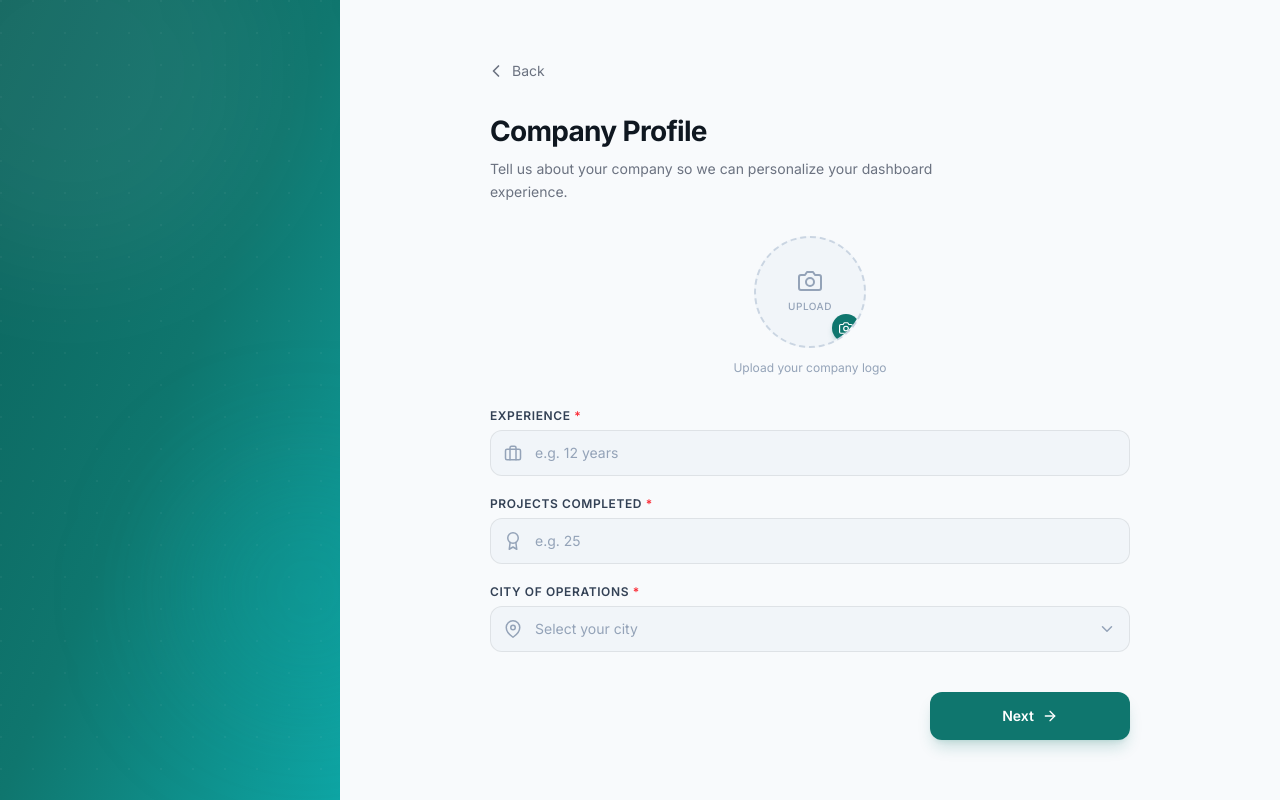
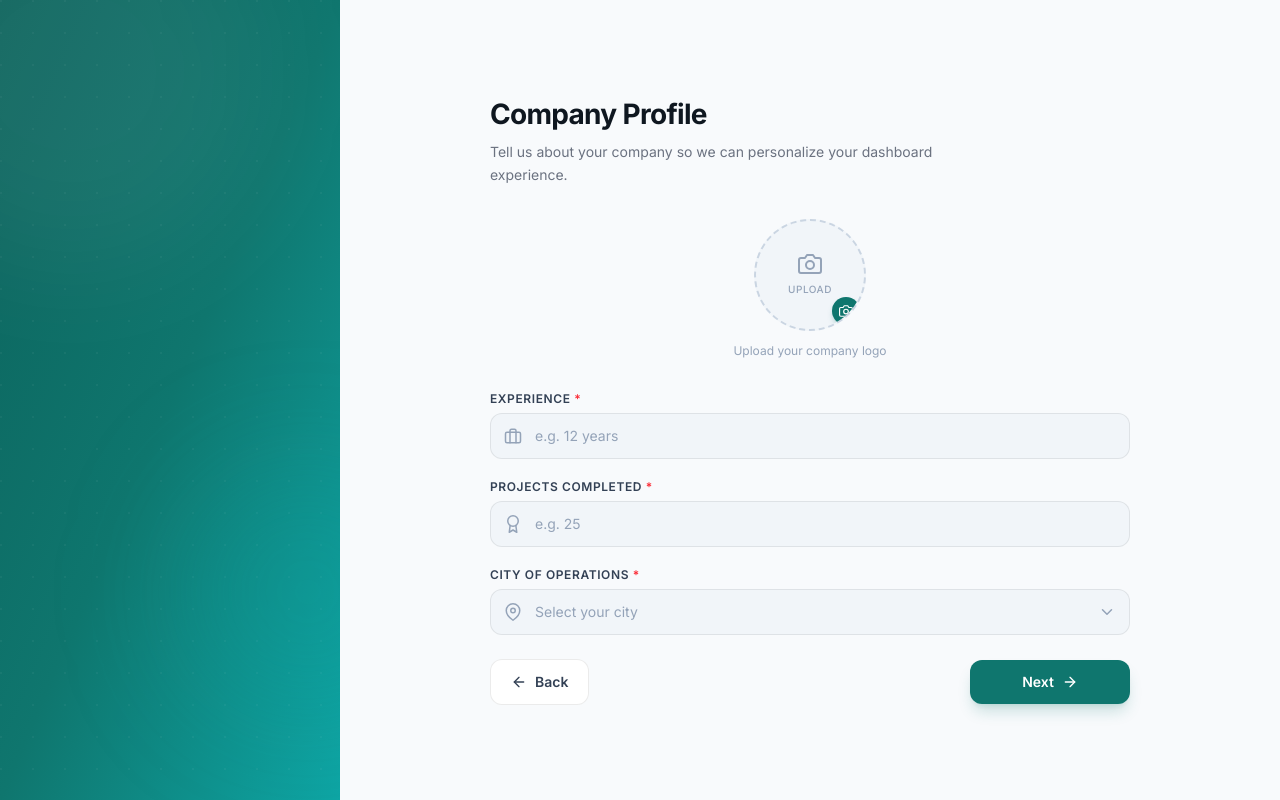
Before and after one commit to rohith-2809/HomeySpaceSubdomainPartnerLogin, a React (Vite) app: page /onboarding/company-profile in a window 1280 px wide. Built offline with nearby package versions, Linux system fonts and the light colour scheme.

Commit message:
fix: resolve dropdown visibility, fix useNavigate crash, centralize onboarding navigation buttons in layout, and make logos clickable links

```diff
--- a/src/components/OnboardingLayout.jsx
+++ b/src/components/OnboardingLayout.jsx
@@ -1,6 +1,6 @@
 import { useState, useEffect } from "react";
 import { useNavigate } from "react-router-dom";
-import { FiCheck, FiChevronLeft } from "react-icons/fi";
+import { FiCheck, FiArrowLeft, FiArrowRight } from "react-icons/fi";
 
 /* ─── Logo helper (same as LoginPage) ─── */
 function TransparentLogo({ src, color = "original", className, alt = "HomeySpace" }) {
@@ -70,7 +70,15 @@ const STEPS = [
 /* ═══════════════════════════════════════════════ */
 /*           ONBOARDING LAYOUT SHELL              */
 /* ═══════════════════════════════════════════════ */
-export default function OnboardingLayout({ currentStep, children, onBack }) {
+export default function OnboardingLayout({
+  currentStep,
+  children,
+  onBack,
+  formId,
+  isSubmitting = false,
+  hideNext = false,
+  nextLabel = "Next",
+}) {
   const navigate = useNavigate();
 
   const handleBack = () => {
@@ -87,14 +95,14 @@ export default function OnboardingLayout({ currentStep, children, onBack }) {
       {/* ─────────────── MOBILE PROGRESS BAR (< 1024px) ─────────────── */}
       <div className="lg:hidden bg-gradient-to-r from-[#0c635c] via-primary to-primary-light px-5 py-4">
         <div className="flex items-center justify-between mb-3">
-          <div className="flex items-center gap-2.5">
+          <a href="https://homeyspace.in/" target="_blank" rel="noopener noreferrer" className="flex items-center gap-2.5 hover:opacity-90 transition-opacity">
             <TransparentLogo
               src="/HomeyspaceLogo.png"
               color="white"
               className="h-7 w-auto"
             />
             <span className="text-white text-base font-bold tracking-tight">HomeySpace</span>
-          </div>
+          </a>
           <span className="text-white/70 text-xs font-medium tracking-wide">
             Step {currentStep} of {STEPS.length}
           </span>
@@ -144,14 +152,14 @@ export default function OnboardingLayout({ currentStep, children, onBack }) {
         <div className="relative z-10 flex flex-col justify-between p-10 xl:p-12 w-full">
           {/* Logo */}
           <div className="animate-fade-up">
-            <div className="flex items-center gap-3">
+            <a href="https://homeyspace.in/" target="_blank" rel="noopener noreferrer" className="flex items-center gap-3 w-fit hover:opacity-90 transition-opacity">
               <TransparentLogo
                 src="/HomeyspaceLogo.png"
                 color="white"
                 className="h-9 w-auto"
               />
               <span className="text-white text-xl font-bold tracking-tight">HomeySpace</span>
-            </div>
+            </a>
 
             <p className="text-white/50 text-xs font-medium tracking-wider uppercase mt-8 mb-6">
               Setup Progress
@@ -231,20 +239,62 @@ export default function OnboardingLayout({ currentStep, children, onBack }) {
       {/* ─────────────── RIGHT FORM PANEL ─────────────── */}
       <div className="flex-1 flex items-start lg:items-center justify-center px-5 py-8 sm:px-8 lg:px-12 xl:px-16 bg-surface-page overflow-y-auto">
         <div className="w-full max-w-[640px] animate-scale-in">
-          {/* Back arrow */}
+          {/* Form content injected here */}
+          {children}
+
+          {/* ── Persistent Back / Next row ── */}
+          <div className="pt-6 flex items-center justify-between gap-4">
+            {/* Back */}
             <button
               id="btn-onboarding-back"
               type="button"
               onClick={handleBack}
-            className="group flex items-center gap-1.5 text-sm text-text-muted hover:text-text-heading mb-8 -ml-1
+              className="group flex items-center gap-2 py-3 px-5 rounded-xl border border-border
+                         text-sm font-semibold text-text-body bg-white
+                         hover:border-slate-300 hover:text-text-heading hover:-translate-x-px
+                         active:translate-x-0 active:scale-[0.99]
                          transition-all duration-300 cursor-pointer"
             >
-            <FiChevronLeft className="w-5 h-5 group-hover:-translate-x-0.5 transition-transform duration-300" />
+              <FiArrowLeft className="w-4 h-4 group-hover:-translate-x-0.5 transition-transform duration-300" />
               <span>Back</span>
             </button>
 
-          {/* Form content injected here */}
-          {children}
+            {/* Next — uses HTML5 form= attribute to submit the page form */}
+            <button
+              id="btn-onboarding-next"
+              type="submit"
+              form={formId}
+              disabled={isSubmitting}
+              className={`group relative flex items-center justify-center gap-2 py-3 px-8
+                         rounded-xl bg-primary text-white text-sm font-semibold min-w-[160px]
+                         hover:bg-primary-hover hover:-translate-y-px active:translate-y-0 active:scale-[0.99]
+                         disabled:opacity-70 disabled:cursor-not-allowed
+                         shadow-lg shadow-primary/20 hover:shadow-xl hover:shadow-primary/25
+                         transition-all duration-300 cursor-pointer ${
+                           hideNext ? "opacity-0 pointer-events-none" : "opacity-100"
+                         }`}
+            >
+              {isSubmitting ? (
+                <div className="flex items-center gap-2">
+                  <svg
+                    className="animate-spin w-5 h-5 text-white"
+                    xmlns="http://www.w3.org/2000/svg"
+                    fill="none"
+                    viewBox="0 0 24 24"
+                  >
+                    <circle className="opacity-25" cx="12" cy="12" r="10" stroke="currentColor" strokeWidth="4" />
+                    <path className="opacity-75" fill="currentColor" d="M4 12a8 8 0 018-8V0C5.373 0 0 5.373 0 12h4z" />
+                  </svg>
+                  <span>Saving...</span>
+                </div>
+              ) : (
+                <>
+                  <span>{nextLabel}</span>
+                  <FiArrowRight className="w-4 h-4 group-hover:translate-x-0.5 transition-transform duration-300" />
+                </>
+              )}
+            </button>
+          </div>
         </div>
       </div>
     </div>
--- a/src/pages/CompanyProfilePage.jsx
+++ b/src/pages/CompanyProfilePage.jsx
@@ -1,7 +1,6 @@
 import { useState } from "react";
 import { useNavigate } from "react-router-dom";
 import {
-  FiArrowRight,
   FiBriefcase,
   FiAward,
   FiMapPin,
@@ -63,8 +62,13 @@ export default function CompanyProfilePage() {
   };
 
   return (
-    <OnboardingLayout currentStep={2}>
-      <form onSubmit={handleSubmit} className="space-y-8">
+    <OnboardingLayout
+      currentStep={2}
+      formId="company-profile-form"
+      isSubmitting={isSubmitting}
+      hideNext={isCityOpen}
+    >
+      <form id="company-profile-form" onSubmit={handleSubmit} className="space-y-8">
         {/* Header */}
         <div className="space-y-2 animate-fade-up">
           <h2 className="text-2xl xl:text-[28px] font-bold text-text-heading tracking-tight">
@@ -176,7 +180,7 @@ export default function CompanyProfilePage() {
               City of Operations <span className="text-red-500">*</span>
             </label>
             <div className="relative group">
-              <FiMapPin className="absolute left-3.5 top-1/2 -translate-y-1/2 w-[18px] h-[18px] text-text-placeholder group-focus-within:text-primary transition-colors duration-300 pointer-events-none z-10" />
+              <FiMapPin className="absolute left-3.5 top-[14px] w-[18px] h-[18px] text-text-placeholder transition-colors duration-300 pointer-events-none z-10" />
               <button
                 id="city-dropdown-trigger"
                 type="button"
@@ -192,15 +196,16 @@ export default function CompanyProfilePage() {
                 {city || "Select your city"}
               </button>
               <FiChevronDown
-                className={`absolute right-3.5 top-1/2 -translate-y-1/2 w-[18px] h-[18px] text-text-placeholder
+                className={`absolute right-3.5 top-[14px] w-[18px] h-[18px] text-text-placeholder
                            pointer-events-none transition-transform duration-300 ${isCityOpen ? "rotate-180" : ""}`}
               />
 
-              {/* Dropdown menu */}
+              {/* Dropdown menu — rendered below, not clipped */}
               {isCityOpen && (
-                <div className="absolute z-50 w-full mt-2 py-2 rounded-xl bg-white border border-border shadow-xl shadow-black/8
-                                max-h-52 overflow-y-auto animate-fade-up"
-                     style={{ animationDuration: "200ms" }}
+                <div
+                  className="absolute left-0 right-0 mt-2 py-2 rounded-xl bg-white border border-border
+                             shadow-2xl max-h-52 overflow-y-auto"
+                  style={{ zIndex: 9999, top: "100%" }}
                 >
                   {CITIES.map((c) => (
                     <button
@@ -212,8 +217,8 @@ export default function CompanyProfilePage() {
                       }}
                       className={`w-full text-left px-4 py-2.5 text-sm transition-colors duration-150 cursor-pointer
                                  ${city === c
-                                   ? "bg-primary/5 text-primary font-medium"
-                                   : "text-text-body hover:bg-surface-input"
+                                   ? "bg-primary/10 text-primary font-semibold"
+                                   : "text-text-body hover:bg-slate-50"
                                  }`}
                     >
                       {c}
@@ -225,42 +230,6 @@ export default function CompanyProfilePage() {
           </div>
         </div>
 
-        {/* Submit — "Next" button */}
-        <div className="pt-2 animate-fade-up delay-500">
-          <button
-            id="btn-company-profile-next"
-            type="submit"
-            disabled={isSubmitting}
-            className="group relative w-full sm:w-auto sm:min-w-[200px] sm:ml-auto flex items-center justify-center gap-2 py-3.5 px-8
-                       rounded-xl bg-primary text-white text-sm font-semibold
-                       hover:bg-primary-hover hover:-translate-y-px active:translate-y-0 active:scale-[0.99]
-                       disabled:opacity-70 disabled:cursor-not-allowed
-                       shadow-lg shadow-primary/20 hover:shadow-xl hover:shadow-primary/25
-                       transition-all duration-300 cursor-pointer sm:float-right"
-          >
-            {isSubmitting ? (
-              <div className="flex items-center gap-2">
-                <svg
-                  className="animate-spin w-5 h-5 text-white"
-                  xmlns="http://www.w3.org/2000/svg"
-                  fill="none"
-                  viewBox="0 0 24 24"
-                >
-                  <circle className="opacity-25" cx="12" cy="12" r="10" stroke="currentColor" strokeWidth="4" />
-                  <path className="opacity-75" fill="currentColor" d="M4 12a8 8 0 018-8V0C5.373 0 0 5.373 0 12h4z" />
-                </svg>
-                <span>Saving...</span>
-              </div>
-            ) : (
-              <>
-                <span>Next</span>
-                <FiArrowRight className="w-4 h-4 group-hover:translate-x-0.5 transition-transform duration-300" />
-              </>
-            )}
-          </button>
-          {/* Clear float */}
-          <div className="clear-both" />
-        </div>
       </form>
     </OnboardingLayout>
   );
```
Also changed, not shown: src/pages/BasicInfoPage.jsx (+6 -41 lines), src/pages/LoginPage.jsx (+4 -4 lines). Lines whose indentation alone changed are shown as unchanged.
